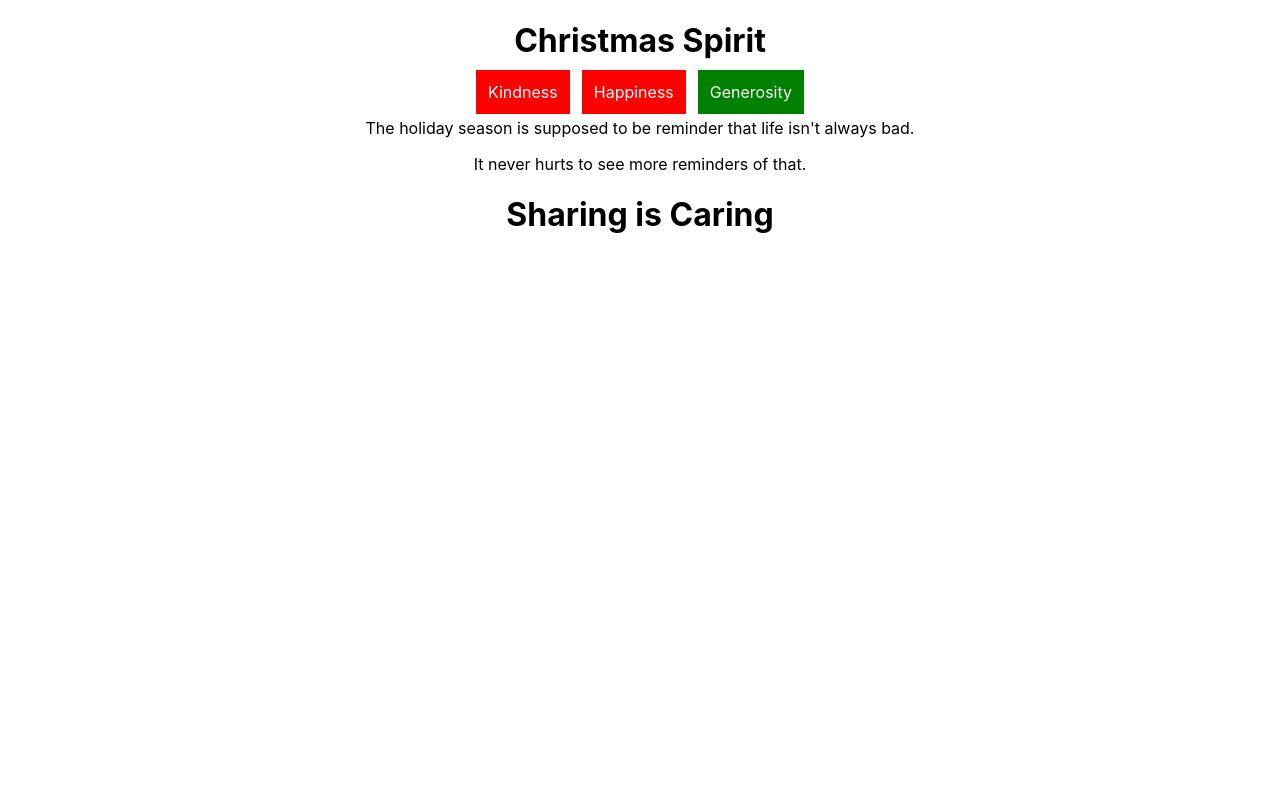
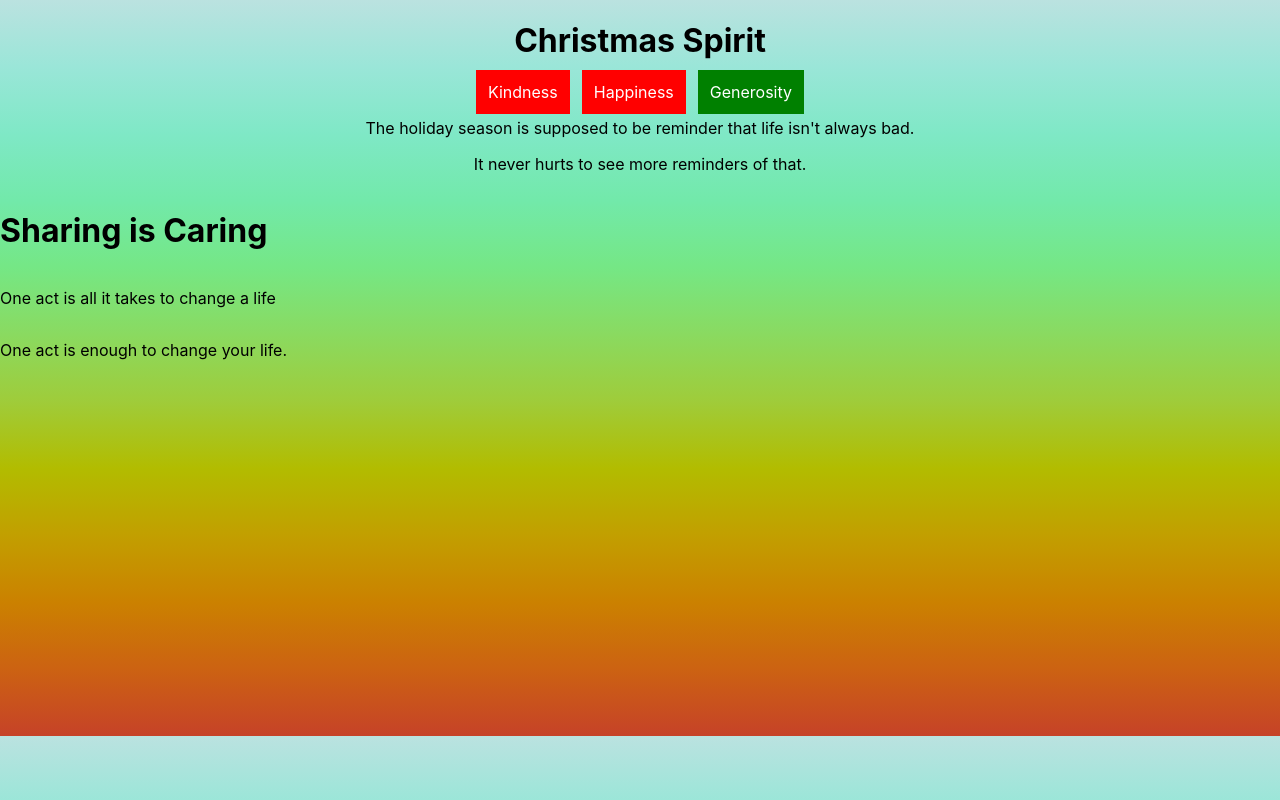
Before and after one commit to Gamoundo/Christmas-spirit, a React (Create React App) app: page /generosity in a window 1280 px wide. Built offline with nearby package versions, Linux system fonts and the light colour scheme.

Commit message:
added some videos

```diff
--- a/package.json
+++ b/package.json
@@ -8,6 +8,7 @@
     "@testing-library/user-event": "^12.1.10",
     "react": "^17.0.1",
     "react-dom": "^17.0.1",
+    "react-player": "^2.7.2",
     "react-router": "^5.2.0",
     "react-router-dom": "^5.2.0",
     "react-scripts": "4.0.1",
--- a/src/App.css
+++ b/src/App.css
@@ -1,3 +1,6 @@
+body{
+  background-image: linear-gradient(to top, #c64228, #cc6212, #cb8100, #c29f00, #b2bc00, #9fcc3a, #8ada60, #75e785, #72e9aa, #7fe8c6, #9ae6d8, #bbe2e0);
+}
 .App {
   text-align: center;
 }
@@ -36,3 +39,8 @@
     transform: rotate(360deg);
   }
 }
+.text {
+  display: flex;
+  align-items: flex-start;
+  flex-direction: column;
+}
--- a/src/Generosity.js
+++ b/src/Generosity.js
@@ -1,10 +1,17 @@
 import React from 'react'
+import ReactPlayer from 'react-player'
 
 class Generosity extends React.Component {
 
     render(){
         return(
+            <div className="text">
             <h1> Sharing is Caring</h1>
+            <p> One act is all it takes to change a life</p>
+            <p> One act is enough to change your life.</p>
+            <ReactPlayer  url="https://www.youtube.com/watch?v=lc8F01IP-Ro" />
+            </div>
+
         )
     }
 }
--- a/src/Happiness.js
+++ b/src/Happiness.js
@@ -1,10 +1,17 @@
 import React from 'react'
+import ReactPlayer from 'react-player'
 
 class Happiness extends React.Component {
 
     render(){
         return(
-            <h1> Happiness goes a long way</h1>
+            <div className="text">
+             <h1> Happiness, the thing I seem quick to abandon</h1>
+             <p> You never know who or what will bring you joy.</p>
+             <p> When you do find that which makes you happy, take care of it.</p>
+            <ReactPlayer url="https://www.youtube.com/watch?v=URqvKYv2tIU" />
+            </div>
+
         )
     }
 }
--- a/src/Kindness.js
+++ b/src/Kindness.js
@@ -1,10 +1,19 @@
 import React from 'react'
+import ReactPlayer from 'react-player'
 
 class Kindness extends React.Component {
 
     render(){
         return(
-            <h1> Kindness goes a long way</h1>
+            <div className="text">
+                <h1> Kindness goes a long way.</h1>
+                <p> We don't always remember to be kind to each other.</p>
+                <p> For some it comes very naturally.</p>
+                <ReactPlayer url="https://www.youtube.com/watch?v=tKb4vUPpQzo"/>
+                <ReactPlayer url="https://www.youtube.com/watch?v=vS5vvuToj74" />
+            </div>
+
+
         )
     }
 }
```
Also changed, not shown: 2 other files (tests, documents, lock files or other folders).
